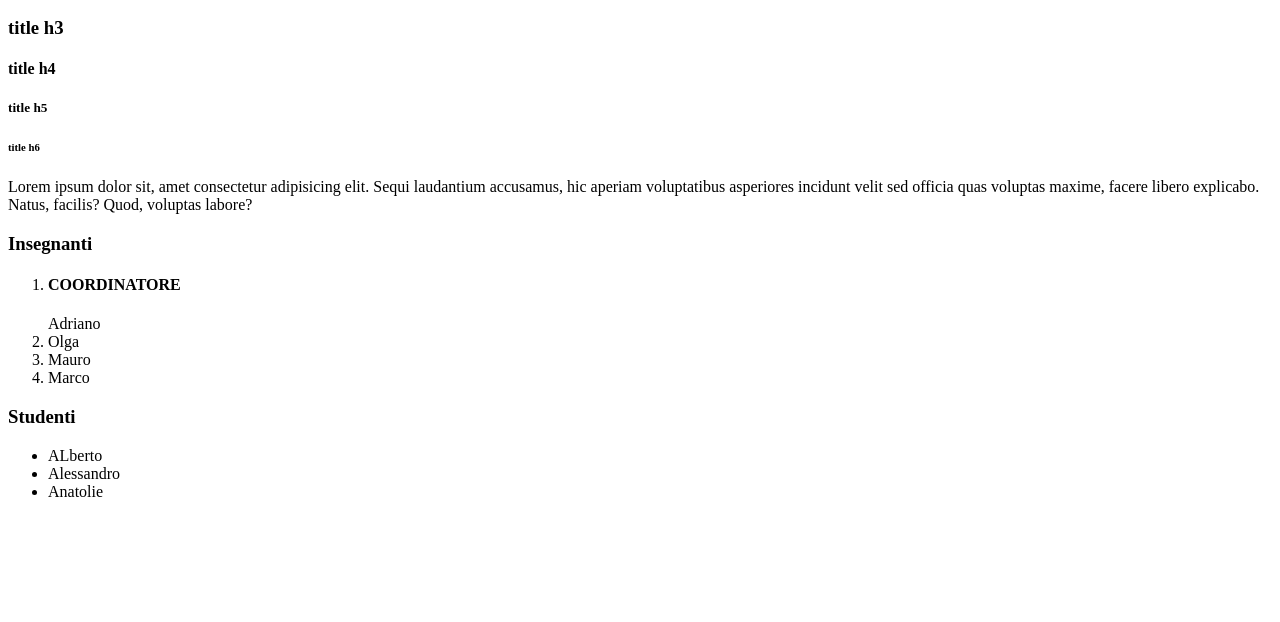
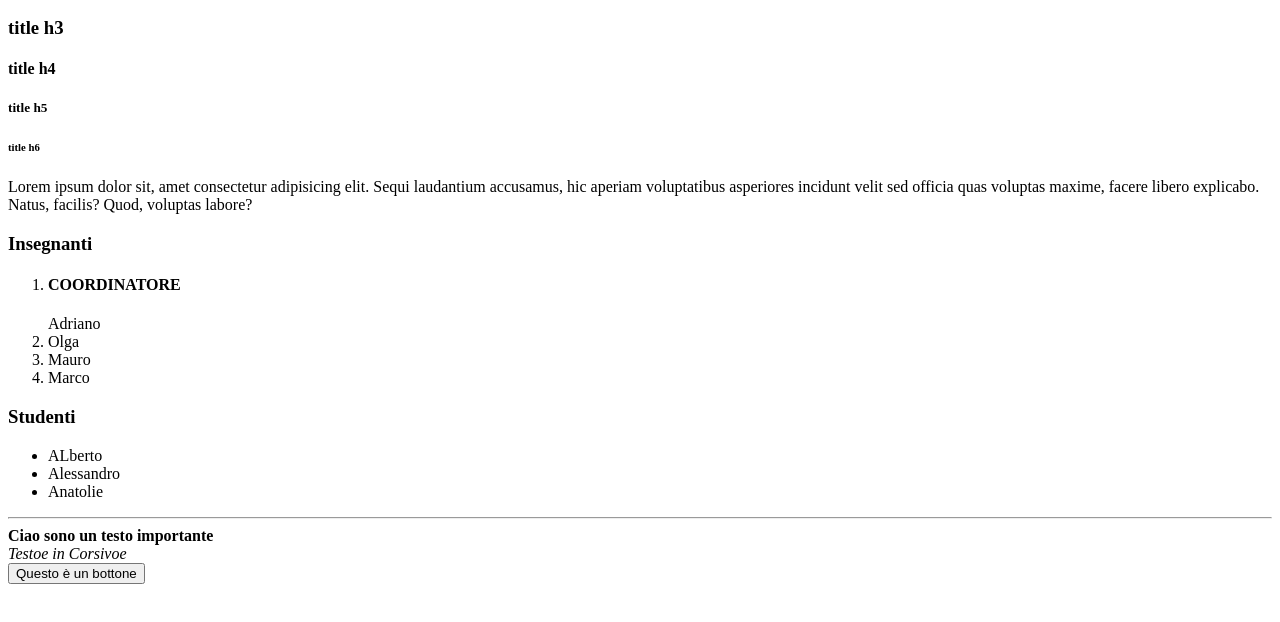
Before and after one commit to axessandro/html-tags, a plain HTML site: page index.html in a window 1280 px wide. Shown: the part 110-732 px from the top of the page. Drawn offline with Linux system fonts and the light colour scheme.

Commit message:
other-tags

```diff
--- a/index.html
+++ b/index.html
@@ -9,6 +9,7 @@
 <body>
    <!-- cmd+shift+7 -->
     <h1>title h1</h1>
+    <!-- UNO E UNO SOLO NELLA PAGINA -->
     <h2>title h2</h2>
     <h3>title h3</h3>
     <h4>title h4</h4>
@@ -19,7 +20,7 @@
 
     <!-- liste ordinate -->
     <h3>Insegnanti</h3>
-    <!-- ol puo afere solamente li come figli -->
+    <!-- ul/ol puo afere solamente li come figli -->
     <ol>
         <li><h4>COORDINATORE</h4>Adriano</li>
         <li>Olga</li>
@@ -34,5 +35,14 @@
         <li>Anatolie</li>
     </ul>
 
+    <hr>
+
+    <strong>Ciao sono un testo importante</strong>
+    <br>
+    <em> Testoe in Corsivoe</em>
+    <br>
+    <button>Questo è un bottone</button>
+
+
 </body>
 </html>
```
